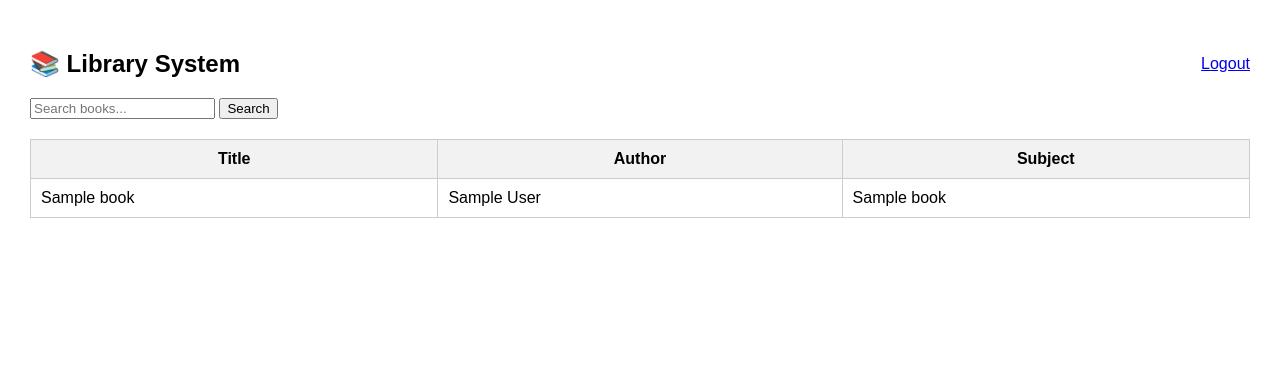
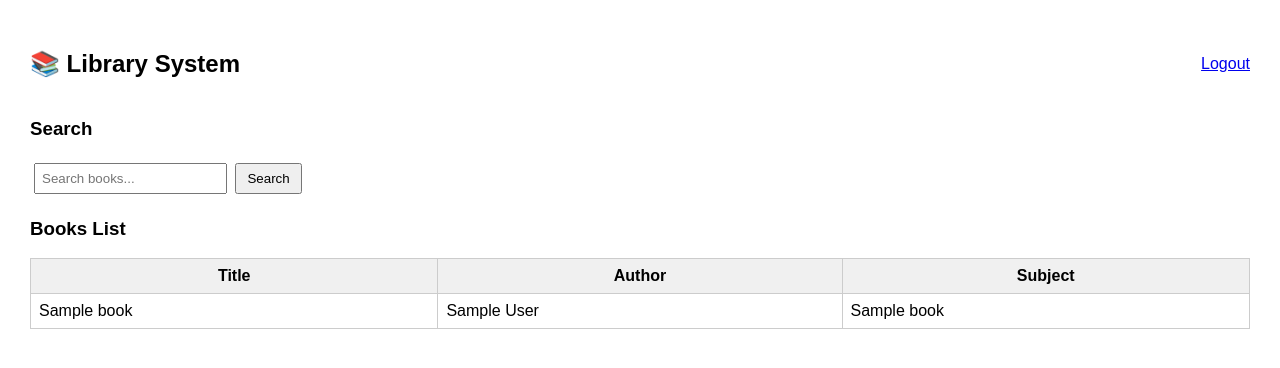
Before and after one commit to davidotieno13/library-web-app, a Flask app: page / in a window 1280 px wide. Shown: the top 368 px of the page. Run offline with Flask 3, Linux system fonts and the light colour scheme; the visitor is signed in with stand-in values (Sample User, id 1); tables that the repository leaves empty hold one stand-in row (values such as "Sample post").

Commit message:
Update index.html

```diff
--- a/templates/index.html
+++ b/templates/index.html
@@ -9,44 +9,54 @@
             margin: 30px;
         }
 
-        .top {
+        .header {
             display: flex;
             justify-content: space-between;
             align-items: center;
         }
 
+        .section {
+            margin-top: 20px;
+        }
+
+        input {
+            padding: 6px;
+            margin: 4px;
+        }
+
+        button {
+            padding: 6px 10px;
+        }
+
         table {
             width: 100%;
             border-collapse: collapse;
-            margin-top: 20px;
+            margin-top: 15px;
         }
 
         th, td {
             border: 1px solid #ccc;
-            padding: 10px;
+            padding: 8px;
         }
 
         th {
-            background: #f2f2f2;
-        }
-
-        .form-box input {
-            margin: 5px;
-            padding: 5px;
+            background: #f0f0f0;
         }
     </style>
 </head>
 
 <body>
 
-<div class="top">
+<!-- HEADER -->
+<div class="header">
     <h2>📚 Library System</h2>
     <a href="/logout">Logout</a>
 </div>
 
-<!-- ADD BOOK -->
+<!-- ADD BOOK (ADMIN ONLY) -->
 {% if session["user"] == "admin" %}
-<div class="form-box">
+<div class="section">
+    <h3>Add Book</h3>
     <form method="POST" action="/add">
         <input name="title" placeholder="Title">
         <input name="author" placeholder="Author">
@@ -57,12 +67,18 @@
 {% endif %}
 
 <!-- SEARCH -->
+<div class="section">
+    <h3>Search</h3>
     <form method="GET" action="/">
         <input name="search" placeholder="Search books...">
         <button type="submit">Search</button>
     </form>
+</div>
 
 <!-- TABLE -->
+<div class="section">
+    <h3>Books List</h3>
+
     <table>
         <tr>
             <th>Title</th>
@@ -78,6 +94,7 @@
         </tr>
         {% endfor %}
     </table>
+</div>
 
 </body>
 </html>
```
Lines whose indentation alone changed are shown as unchanged.
